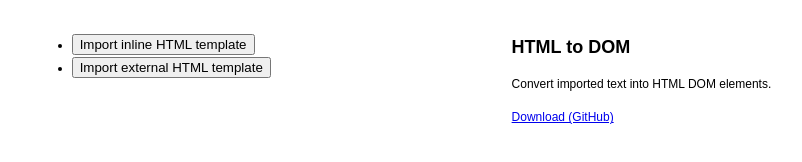
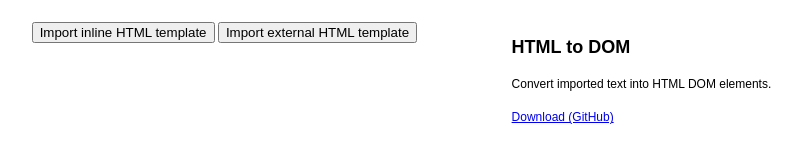
Before and after one commit to WoollyMittens/useful-htmltodom, a website: page src/index.html in a window 1280 px wide. Shown: the whole page, without its empty margins (138-940 px from the left). Drawn offline with Linux system fonts and the light colour scheme.

Commit message:
Update url

```diff
--- a/src/index.html
+++ b/src/index.html
@@ -43,7 +43,7 @@
 					};
 					var externalExample = function() {
 						new HtmlToDom({
-							'url': 'html/example-template.html',
+							'url': './html/example-template.html',
 							'data': {
 								'firstname': 'Jane',
 								'lastname': 'Doe'
@@ -52,10 +52,10 @@
 						});
 					};
 				</script>
-				<ul>
-					<li><button id="example-inline" onclick="inlineExample()">Import inline HTML template</button></li>
-					<li><button id="example-external" onclick="externalExample()">Import external HTML template</button></li>
-				</ul>
+				<nav>
+					<button id="example-inline" onclick="inlineExample()">Import inline HTML template</button>
+					<button id="example-external" onclick="externalExample()">Import external HTML template</button>
+				</nav>
 				<!-- Cut above this -->
 
 			</aside>
```
Also changed, not shown: README.md, dist/index.html.
